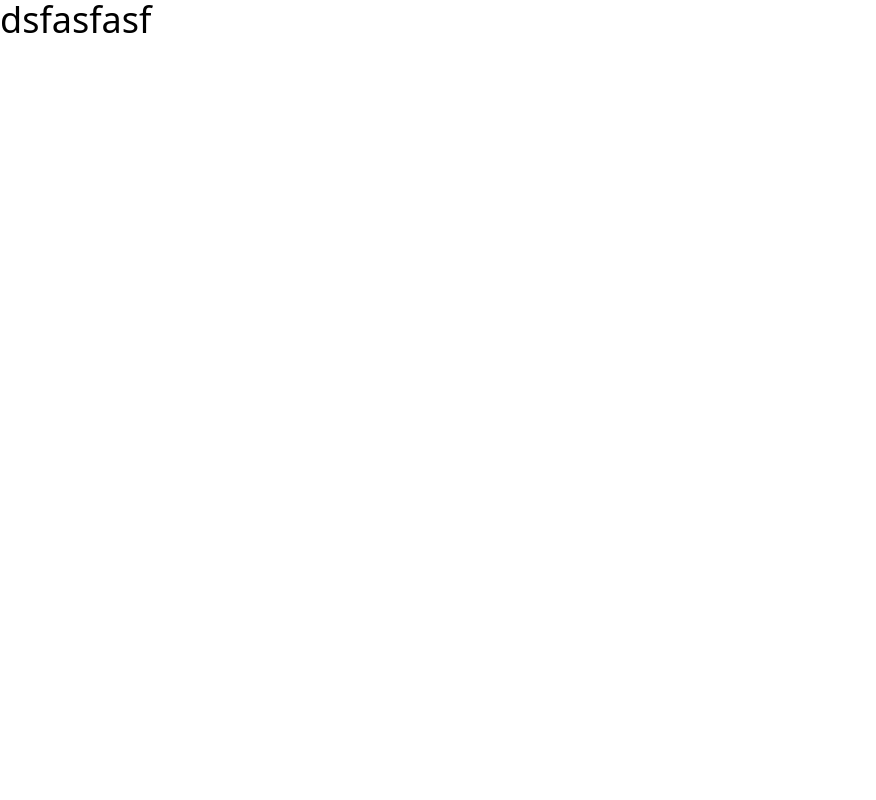
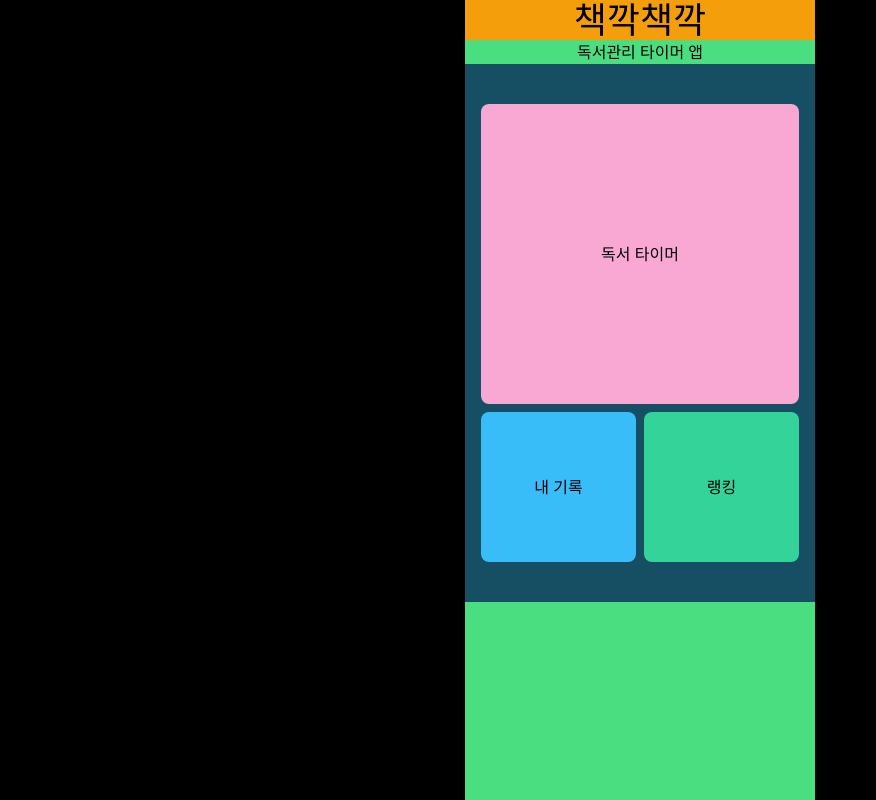
Before and after one commit to kwani6684/bookclock, a Next.js app: page / in a window 1280 px wide. Shown: the whole page, without its empty margins (0-876 px from the left). Built offline with nearby package versions, Linux system fonts and the light colour scheme.

Commit message:
style: 메인화면 레이아웃 설정

```diff
--- a/src/app/layout.tsx
+++ b/src/app/layout.tsx
@@ -12,7 +12,13 @@ export default function RootLayout({
 }) {
   return (
     <html lang="en">
-      <body>{children}</body>
+      <body>
+        <div className="flex justify-center bg-black h-[100vh]">
+          <div className="justify-center w-[350px] bg-green-400  sm:w-full">
+            {children}
+          </div>
+        </div>
+      </body>
     </html>
   )
 }
--- a/src/app/page.tsx
+++ b/src/app/page.tsx
@@ -1,3 +1,25 @@
 export default function Home() {
-  return <div className="text-4xl">dsfasfasf</div>
+  return (
+    <div className="flex-col justify-center">
+      {/* NavBar */}
+      <div className="flex w-full bg-amber-500 justify-center text-4xl ">
+        책깍책깍
+      </div>
+      <div className="flex justify-center">독서관리 타이머 앱</div>
+      {/* 벤또 그리드 */}
+      <div className="w-full px-4 py-10 bg-cyan-900">
+        <div className="grid gap-x-2 gap-y-2 w-full grid-cols-2">
+          <div className="flex justify-center items-center bg-pink-300 h-[300px] rounded-lg col-span-2">
+            독서 타이머
+          </div>
+          <div className="flex justify-center h-[150px] items-center bg-sky-400 rounded-lg">
+            내 기록
+          </div>
+          <div className="flex justify-center h-[150px] items-center bg-emerald-400 rounded-lg">
+            랭킹
+          </div>
+        </div>
+      </div>
+    </div>
+  )
 }
```
